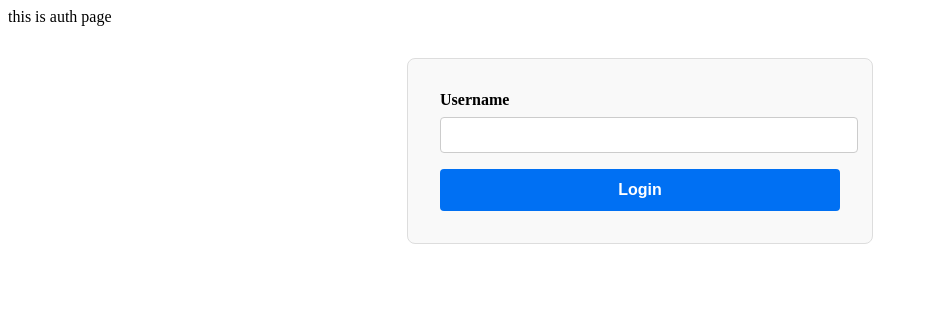
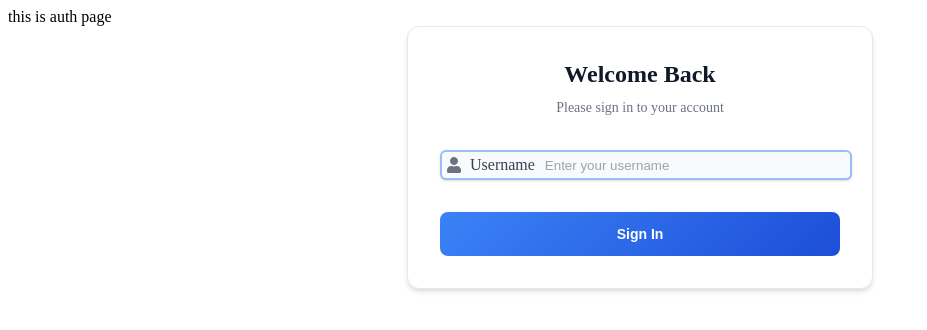
Before and after one commit to cs-esmaeili/task, a Next.js app: page /auth in a window 1280 px wide. Shown: the top 330 px of the page, without its empty margins (0-927 px from the left). Built offline with nearby package versions, Linux system fonts and the light colour scheme.

Commit message:
feat(ui): Login form elements added

```diff
--- /dev/null
+++ b/components/Input.module.scss
@@ -0,0 +1,96 @@
+// components/ui/Input/Input.module.scss
+
+.container {
+  display: flex;
+  width: 100%;
+  align-items: center;
+  gap: 8px;
+  border-radius: 6px;
+  padding: 4px;
+  box-shadow: 0 1px 3px 0 rgba(0, 0, 0, 0.1), 0 1px 2px 0 rgba(0, 0, 0, 0.06);
+  border: 2px solid rgba(59, 130, 246, 0.5);
+  background-color: #f8fafc;
+  transition: all 0.2s ease;
+
+  &:focus-within {
+    border-color: #3b82f6;
+    box-shadow: 0 0 0 3px rgba(59, 130, 246, 0.1);
+  }
+
+  &.disabled {
+    opacity: 0.5;
+    cursor: not-allowed;
+  }
+}
+
+.icon {
+  display: flex;
+  align-items: center;
+  justify-content: center;
+  color: #6b7280;
+  flex-shrink: 0;
+}
+
+.title {
+  color: #374151;
+  font-weight: 500;
+  white-space: nowrap;
+  flex-shrink: 0;
+}
+
+.input {
+  flex: 1;
+  min-width: 0;
+  outline: none;
+  border: none;
+  background-color: transparent;
+  color: #111827;
+
+  &::placeholder {
+    color: #9ca3af;
+  }
+
+  &:disabled {
+    cursor: not-allowed;
+  }
+
+  &.hasIcon {
+    padding-right: 8px;
+  }
+}
+
+// Textarea specific styles
+textarea.input {
+  resize: vertical;
+  min-height: 60px;
+  padding: 4px 0;
+}
+
+// Focus styles
+.input:focus {
+  outline: none;
+}
+
+// Dark mode support
+@media (prefers-color-scheme: dark) {
+  .container {
+    background-color: #1f2937;
+    border-color: rgba(59, 130, 246, 0.5);
+  }
+
+  .title {
+    color: #f3f4f6;
+  }
+
+  .icon {
+    color: #9ca3af;
+  }
+
+  .input {
+    color: #f9fafb;
+
+    &::placeholder {
+      color: #6b7280;
+    }
+  }
+}
--- /dev/null
+++ b/components/Input.tsx
@@ -0,0 +1,51 @@
+import React, { forwardRef } from 'react';
+import styles from './Input.module.scss';
+import { InputProps } from '@/types/components';
+
+
+const Input = forwardRef<HTMLInputElement | HTMLTextAreaElement, InputProps>(({
+    icon,
+    placeholder,
+    divCssClass,
+    inputCssClass,
+    titleCssClass,
+    title,
+    multiline = false,
+    disabled = false,
+    type = "text",
+    ...props
+}, ref) => {
+
+    const containerClasses = [styles.container, disabled && styles.disabled, divCssClass].filter(Boolean).join(' ');
+    const inputClasses = [styles.input, icon && styles.hasIcon, inputCssClass].filter(Boolean).join(' ');
+    const titleClasses = [styles.title, titleCssClass].filter(Boolean).join(' ');
+
+    return (
+        <div className={containerClasses}>
+            {icon && <span className={styles.icon}>{icon}</span>}
+            {title && <span className={titleClasses}>{title}</span>}
+            {multiline ? (
+                <textarea
+                    ref={ref as React.Ref<HTMLTextAreaElement>}
+                    placeholder={placeholder}
+                    disabled={disabled}
+                    className={inputClasses}
+                    {...(props as React.TextareaHTMLAttributes<HTMLTextAreaElement>)}
+                />
+            ) : (
+                <input
+                    ref={ref as React.Ref<HTMLInputElement>}
+                    type={type}
+                    placeholder={placeholder}
+                    disabled={disabled}
+                    className={inputClasses}
+                    {...(props as React.InputHTMLAttributes<HTMLInputElement>)}
+                />
+            )}
+        </div>
+    );
+});
+
+Input.displayName = 'Input';
+
+export default Input;
--- a/components/LoginForm.module.scss
+++ b/components/LoginForm.module.scss
@@ -1,53 +1,139 @@
+// LoginForm.module.scss
 .formContainer {
   max-width: 400px;
-  margin: 2rem auto;
-  padding: 2rem;
-  border: 1px solid #ddd;
-  border-radius: 8px;
-  background-color: #f9f9f9;
+  margin: 0 auto;
+  padding: 32px;
+  background: white;
+  border-radius: 12px;
+  box-shadow: 0 4px 6px -1px rgba(0, 0, 0, 0.1), 0 2px 4px -1px rgba(0, 0, 0, 0.06);
+  border: 1px solid #e5e7eb;
 }
 
-.inputGroup {
-  margin-bottom: 1rem;
+.header {
+  text-align: center;
+  margin-bottom: 32px;
 
-  label {
-    display: block;
-    margin-bottom: 0.5rem;
-    font-weight: bold;
+  h2 {
+    font-size: 24px;
+    font-weight: 700;
+    color: #111827;
+    margin: 0 0 8px 0;
+    line-height: 1.25;
   }
 
-  input {
-    width: 100%;
-    padding: 0.5rem;
-    border: 1px solid #ccc;
-    border-radius: 4px;
-    font-size: 1rem;
+  p {
+    font-size: 14px;
+    color: #6b7280;
+    margin: 0;
+    line-height: 1.5;
+  }
+}
 
-    &:focus {
-      outline: none;
-      border-color: #0070f3;
-    }
-  }
+.formFields {
+  display: flex;
+  flex-direction: column;
+  gap: 20px;
+  margin-bottom: 32px;
+}
 
-  .error {
-    margin-top: 0.25rem;
-    color: #e63946;
-    font-size: 0.875rem;
+.fieldWrapper {
+  display: flex;
+  flex-direction: column;
+  gap: 6px;
+}
+
+.errorMessage {
+  font-size: 12px;
+  color: #ef4444;
+  margin: 0;
+  padding-left: 4px;
+}
+
+.errorInput {
+  border-color: #ef4444 !important;
+
+  &:focus-within {
+    border-color: #ef4444 !important;
+    box-shadow: 0 0 0 3px rgba(239, 68, 68, 0.1) !important;
   }
 }
 
 .submitButton {
   width: 100%;
-  padding: 0.75rem;
-  background-color: #0070f3;
-  color: #fff;
+  padding: 12px 16px;
+  background: linear-gradient(135deg, #3b82f6 0%, #1d4ed8 100%);
+  color: white;
   border: none;
-  border-radius: 4px;
-  font-weight: bold;
-  font-size: 1rem;
+  border-radius: 8px;
+  font-size: 14px;
+  font-weight: 600;
   cursor: pointer;
+  transition: all 0.2s cubic-bezier(0.4, 0, 0.2, 1);
+  min-height: 44px;
+  display: flex;
+  align-items: center;
+  justify-content: center;
 
-  &:hover {
-    background-color: #005bb5;
+  &:hover:not(:disabled) {
+    background: linear-gradient(135deg, #2563eb 0%, #1e40af 100%);
+    transform: translateY(-1px);
+    box-shadow: 0 4px 12px rgba(59, 130, 246, 0.4);
+  }
+
+  &:active:not(:disabled) {
+    transform: translateY(0);
+  }
+
+  &:disabled {
+    opacity: 0.6;
+    cursor: not-allowed;
+    transform: none;
+    box-shadow: none;
+  }
+
+  &:focus {
+    outline: 2px solid #3b82f6;
+    outline-offset: 2px;
   }
 }
+
+// Responsive design
+@media (max-width: 480px) {
+  .formContainer {
+    margin: 16px;
+    padding: 24px;
+    max-width: none;
+  }
+
+  .header {
+    margin-bottom: 24px;
+
+    h2 {
+      font-size: 20px;
+    }
+  }
+
+  .formFields {
+    gap: 16px;
+    margin-bottom: 24px;
+  }
+}
+
+// Dark mode support
+@media (prefers-color-scheme: dark) {
+  .formContainer {
+    background: #1f2937;
+    border-color: #374151;
+    box-shadow: 0 4px 6px -1px rgba(0, 0, 0, 0.3), 0 2px 4px -1px rgba(0, 0, 0, 0.2);
+  }
+
+  .header {
+    h2 {
+      color: #f9fafb;
+    }
+
+    p {
+      color: #d1d5db;
+    }
+  }
+}
--- a/components/LoginForm.tsx
+++ b/components/LoginForm.tsx
@@ -1,49 +1,65 @@
 'use client';
 
 import { useForm } from 'react-hook-form';
+import { yupResolver } from '@hookform/resolvers/yup';
+import { FaUser } from "react-icons/fa";
+import Input from '@/components/Input';
+import { loginSchema } from '@/validations/loginSchema';
+import { LoginFormInputs } from '@/types/forms';
 import styles from './LoginForm.module.scss';
-import { yupResolver } from '@hookform/resolvers/yup';
-import * as yup from 'yup';
-
-type LoginFormInputs = {
-    username: string;
-};
-
-// Yup schema
-const schema = yup.object({
-    username: yup.string().required('Username is required'),
-});
+import Button from './Button';
 
 export default function LoginForm() {
-    const {
-        register,
-        handleSubmit,
-        formState: { errors },
-    } = useForm<LoginFormInputs>({
-        resolver: yupResolver(schema),
+
+    const { register, handleSubmit, formState: { errors, isSubmitting }, clearErrors } = useForm<LoginFormInputs>({
+        resolver: yupResolver(loginSchema),
+        mode: 'onSubmit',
+        reValidateMode: 'onChange'
     });
 
-    const onSubmit = (data: LoginFormInputs) => {
+    const onSubmit = async (data: LoginFormInputs) => {
         console.log('Login data:', data);
+        //api call
+    };
+
+    const handleInputChange = (fieldName: keyof LoginFormInputs) => {
+        return () => {
+            if (errors[fieldName]) {
+                clearErrors(fieldName);
+            }
+        };
     };
 
     return (
         <form onSubmit={handleSubmit(onSubmit)} className={styles.formContainer}>
-            <div className={styles.inputGroup}>
-                <label htmlFor="username">Username</label>
-                <input
-                    id="username"
-                    type="text"
-                    {...register('username')}
-                />
-                {errors.username && (
-                    <p className={styles.error}>{errors.username.message}</p>
-                )}
+            <div className={styles.header}>
+                <h2>Welcome Back</h2>
+                <p>Please sign in to your account</p>
             </div>
 
-            <button type="submit" className={styles.submitButton}>
-                Login
-            </button>
+            <div className={styles.formFields}>
+                <div className={styles.fieldWrapper}>
+                    <Input
+                        icon={<FaUser />}
+                        placeholder="Enter your username"
+                        title="Username"
+                        divCssClass={errors.username ? styles.errorInput : ''}
+                        {...register('username', {
+                            onChange: handleInputChange('username')
+                        })}
+                    />
+                    {errors.username && (
+                        <p className={styles.errorMessage}>{errors.username.message}</p>
+                    )}
+                </div>
+            </div>
+
+            <Button type="submit"
+                className={styles.submitButton}
+                disabled={isSubmitting}
+            >
+                {isSubmitting ? 'Signing in...' : 'Sign In'}
+            </Button>
         </form>
     );
 }
--- a/package.json
+++ b/package.json
@@ -14,6 +14,7 @@
     "react": "19.1.0",
     "react-dom": "19.1.0",
     "react-hook-form": "^7.62.0",
+    "react-icons": "^5.5.0",
     "sass": "^1.90.0",
     "yup": "^1.7.0"
   },
--- /dev/null
+++ b/types/components.ts
@@ -0,0 +1,8 @@
+export interface InputProps extends React.InputHTMLAttributes<HTMLInputElement | HTMLTextAreaElement> {
+    icon?: React.ReactNode;
+    title?: string;
+    multiline?: boolean;
+    divCssClass?: string;
+    inputCssClass?: string;
+    titleCssClass?: string;
+}
--- /dev/null
+++ b/types/forms.ts
@@ -0,0 +1,3 @@
+export type LoginFormInputs = {
+    username: string;
+};
--- /dev/null
+++ b/validations/loginSchema.ts
@@ -0,0 +1,10 @@
+import * as yup from 'yup';
+
+export const loginSchema = yup.object({
+    username: yup
+        .string()
+        .transform((value) => value.replace(/\s+/g, '')) // remove all spaces
+        // .matches(/^(\+98|0)?9\d{9}$/, 'شماره موبایل معتبر نیست') // +98 style if we need
+        .required('شماره موبایل الزامی است')
+        .matches(/^09\d{9}$/, 'شماره موبایل معتبر نیست'),
+});
```
Also changed, not shown: 1 other file (tests, documents, lock files or other folders).
